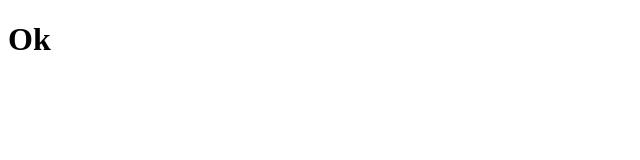
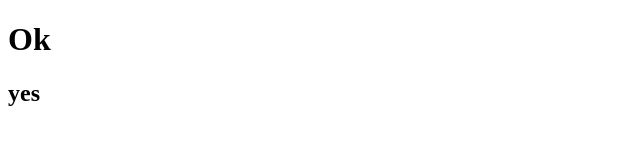
Before and after one commit to Tiavina-irintsoa/testgit, a plain HTML site: page index.html in a window 1280 px wide. Shown: the full height of the page, 0-640 px from the left. Drawn offline with Linux system fonts and the light colour scheme.

Commit message:
Essaicommit2

```diff
--- a/index.html
+++ b/index.html
@@ -10,5 +10,8 @@
     <h1>
         Ok
     </h1>
+    <h2>
+        yes
+    </h2>
 </body>
 </html>
```
